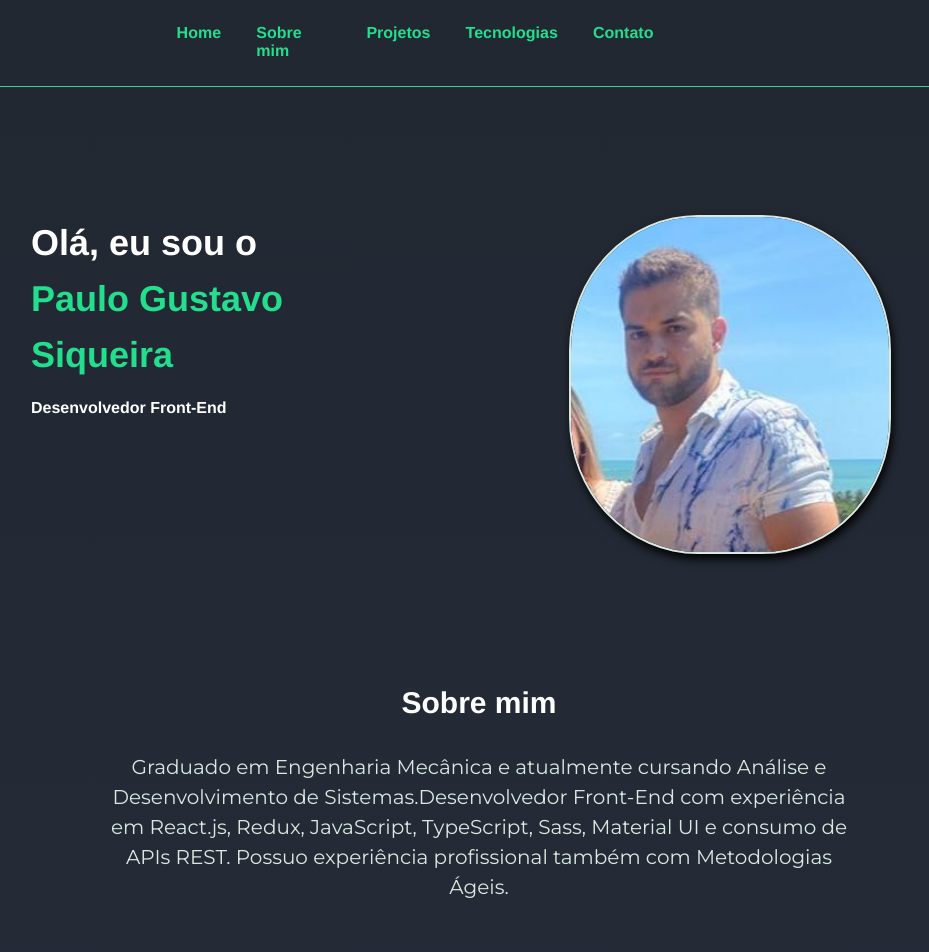
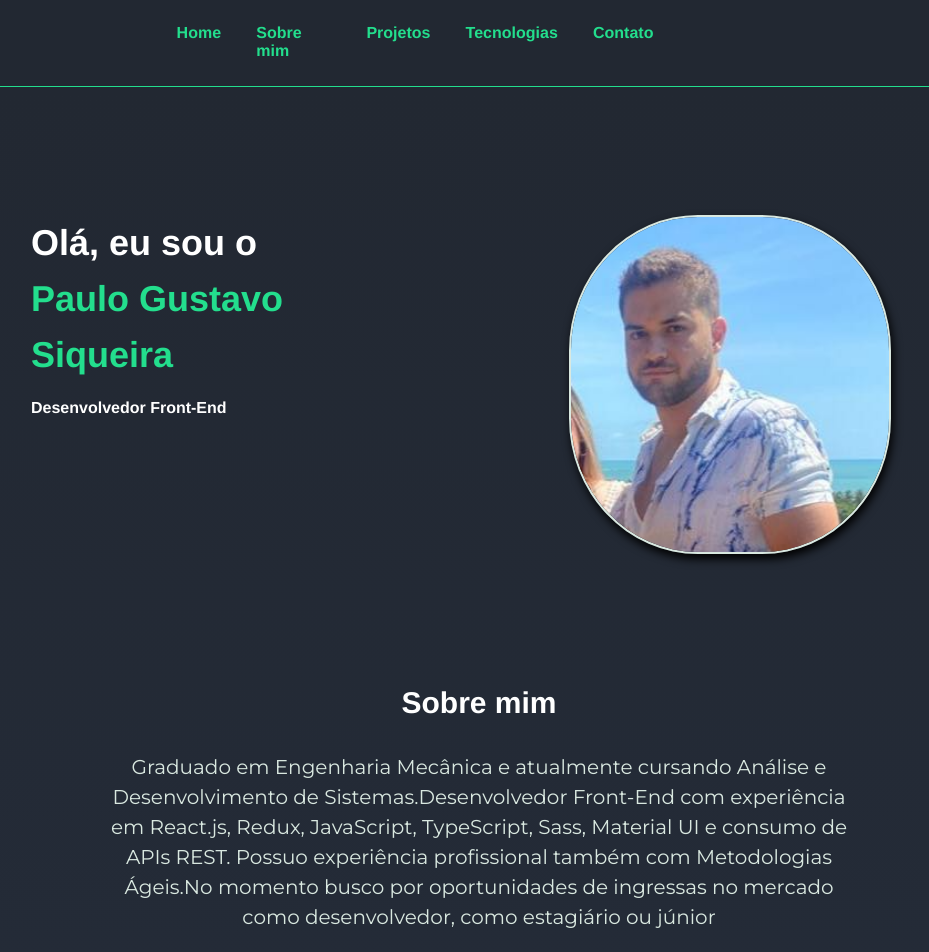
Before and after one commit to Paulogsiqueira/Portifolio-React, a React (Vite) app: page / in a window 1280 px wide. Shown: the top 952 px of the page, without its empty margins (161-1090 px from the left). Built offline with nearby package versions, Linux system fonts and the light colour scheme.

Commit message:
Alterações about

```diff
--- a/src/pages/about/About.tsx
+++ b/src/pages/about/About.tsx
@@ -5,7 +5,7 @@ const About = () => {
         <div className='about-container'>
             <h2>Sobre mim</h2>
             <p>
-            Graduado em Engenharia Mecânica e atualmente cursando Análise e Desenvolvimento de Sistemas.Desenvolvedor Front-End com experiência em React.js, Redux, JavaScript, TypeScript, Sass, Material UI e consumo de APIs REST. Possuo experiência profissional também com Metodologias Ágeis.
+            Graduado em Engenharia Mecânica e atualmente cursando Análise e Desenvolvimento de Sistemas.Desenvolvedor Front-End com experiência em React.js, Redux, JavaScript, TypeScript, Sass, Material UI e consumo de APIs REST. Possuo experiência profissional também com Metodologias Ágeis.No momento busco por oportunidades de ingressas no mercado como desenvolvedor, como estagiário ou júnior
             </p>
         </div>
 
```
